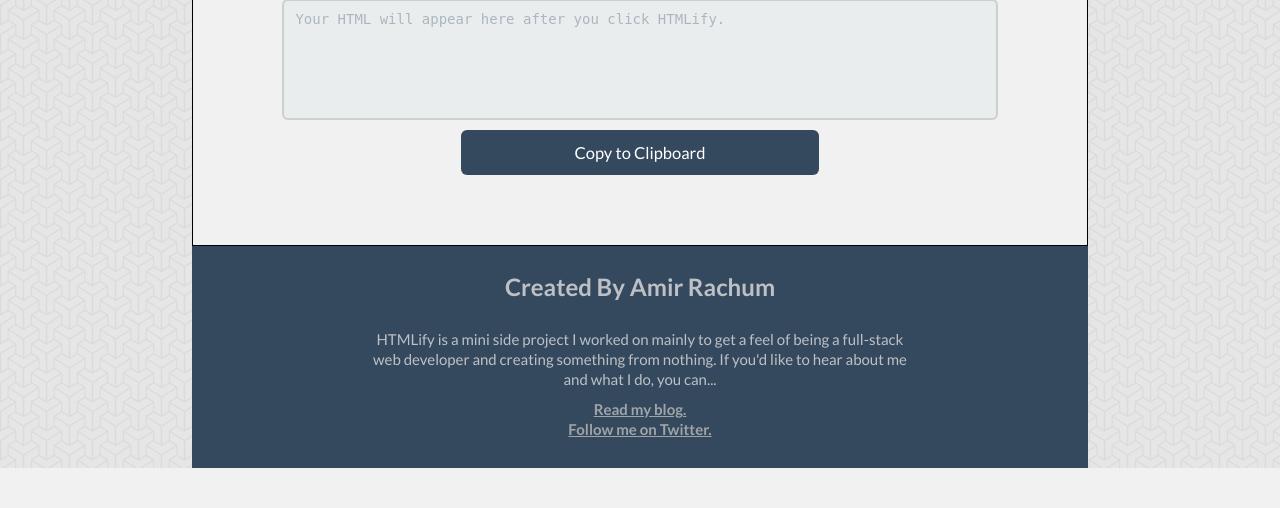
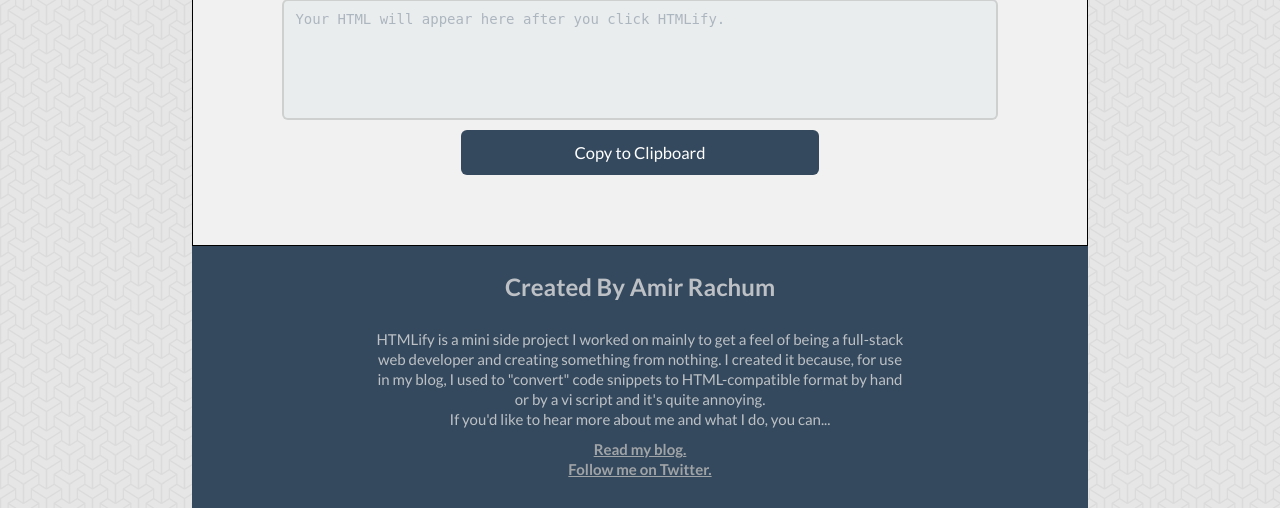
Before and after one commit to Nurdok/htmlify, a Django app: page / in a window 1280 px wide. Shown: the part 487-995 px from the top of the page. Before the commit the page ends 955 px from the top, so only its background shows below. Run offline with Django 3.2, Linux system fonts and the light colour scheme.

Commit message:
footer text

```diff
--- a/htmlify/templates/htmlify.html
+++ b/htmlify/templates/htmlify.html
@@ -68,7 +68,9 @@
 
             <p>
             HTMLify is a mini side project I worked on mainly to get a feel of being a full-stack web developer and creating something from nothing.
-            If you'd like to hear about me and what I do, you can...
+            I created it because, for use in my blog, I used to "convert" code snippets to HTML-compatible format by hand or by a vi script and it's
+            quite annoying.<br/>
+            If you'd like to hear more about me and what I do, you can...
             </p>
             <p>
             <a href="http://blog.amir.rachum.com">Read my blog.</a><br/>
```
